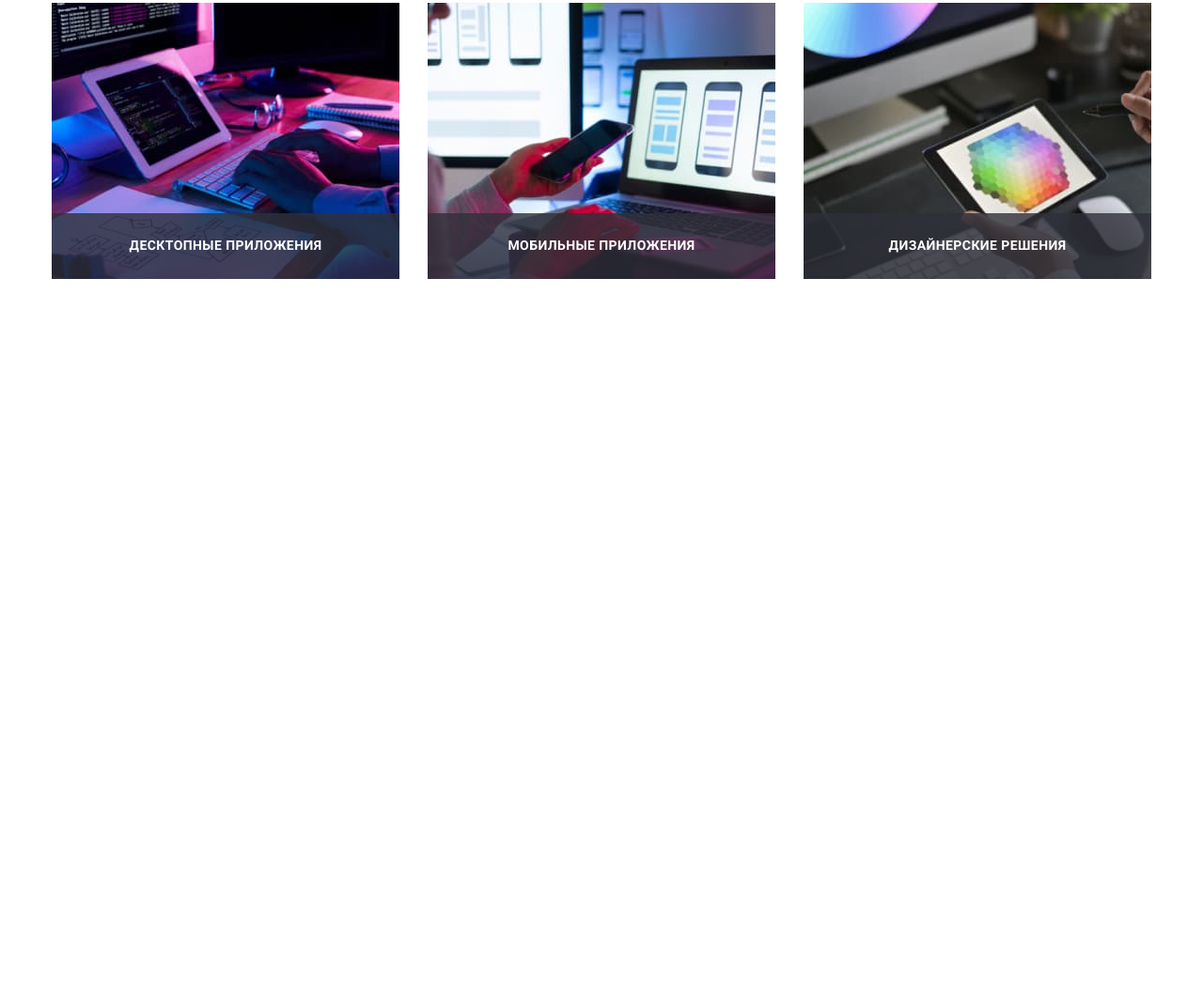
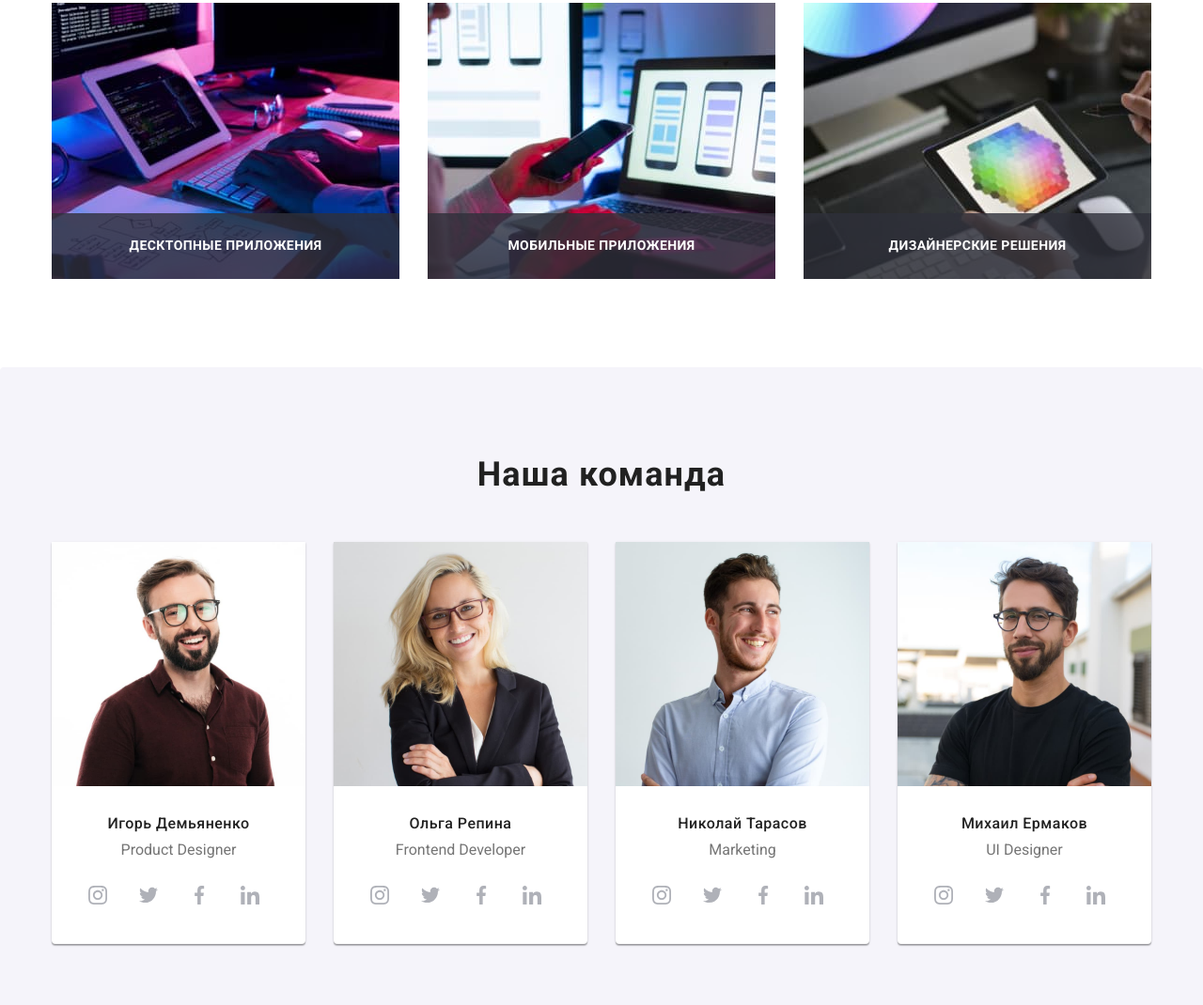
Before and after one commit to 13Inna/goit-markup-hw-08, a plain HTML site: page index.html in a window 1280 px wide. Shown: the part 1210-2280 px from the top of the page at 94% size. Before the commit the page ends 1601 px from the top, so only its background shows below. Drawn offline with nearby package versions, Linux system fonts and the light colour scheme; files that its build step writes are made by us from their sources.

Commit message:
закончила team

```diff
--- a/sass/base/_section.scss
+++ b/sass/base/_section.scss
@@ -2,7 +2,7 @@
   padding-top: 94px;
   padding-bottom: 94px;
   @media screen and (max-width: 1199px) {
+    padding-bottom: 60px;
     padding-top: 60px;
-    padding-bottom: 60px;
   }
 }
--- a/sass/components/_title.scss
+++ b/sass/components/_title.scss
@@ -4,7 +4,14 @@
   line-height: 1.16;
   color: var(--text-title-color);
   text-align: center;
+  letter-spacing: 0.03em;
   margin-bottom: 50px;
+
+  @media screen and (max-width: 1199px) {
+    font-size: 28px;
+    line-height: 1.18;
+    margin-bottom: 30px;
+  }
 }
 .target-title {
   font-weight: bold;
--- a/sass/layout/_team.scss
+++ b/sass/layout/_team.scss
@@ -13,8 +13,24 @@
     flex-basis: calc(100% / 4 - 30px);
     margin-left: var(--margin-left-section-main);
   }
+  @media screen and (max-width: 480px) {
+    width: 450px;
+  }
+
+  @media screen and (min-width: 481px) and (max-width: 1199px) {
+    width: 354px;
+  }
 }
-
+@media screen and (max-width: 480px) {
+  .team-set:not(:last-child) {
+    margin-bottom: 30px;
+  }
+}
+@media screen and (min-width: 481px) and (max-width: 1199px) {
+  .team-set:nth-child(-n + 2) {
+    margin-bottom: 30px;
+  }
+}
 .team-set__img--bottom-indent {
   margin-bottom: 30px;
 }
@@ -27,6 +43,12 @@
   letter-spacing: 0.03em;
 
   color: #212121;
+  @media screen and (max-width: 480px) {
+    width: 450px;
+  }
+  @media screen and (min-width: 481px) and (max-width: 1199px) {
+    width: 354px;
+  }
 }
 .team-set__text {
   font-size: 16px;
```
Also changed, not shown: index.html (+2 -1 lines), css/main.css, css/main.min.css, 2 other files.
